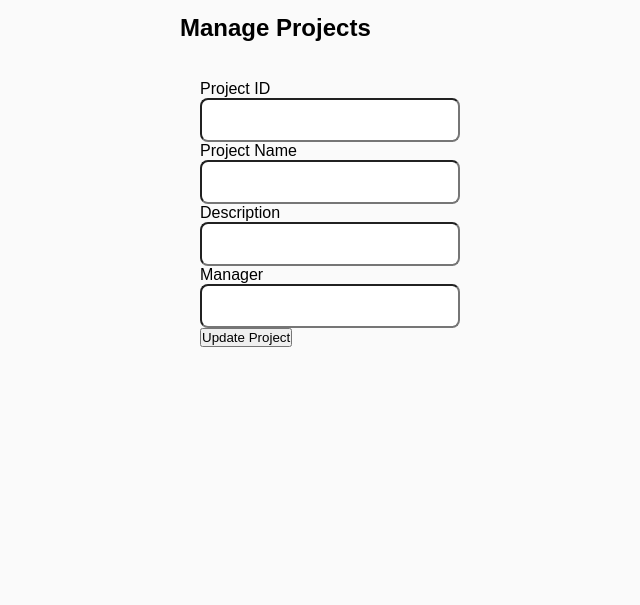
After one commit to Law2point0/Autodesk-Asset-Management, a PHP site: page /Manage-Projects.php in a window 1280 px wide. The commit adds this page. Shown: the part 195-800 px from the top of the page, without its empty margins (310-950 px from the left). Run offline with PHP 8.4, Linux system fonts and the light colour scheme.

Commit message:
made a basic manage projects page which i guess we can use for both the admin and managers. I also added the link to it to the index page so that we can access it easily.

```diff
--- a/Autodesk Asset Manager/Pages/Index.php
+++ b/Autodesk Asset Manager/Pages/Index.php
@@ -19,6 +19,7 @@
             <li><a href="View-Assets-List.php">View-Assets-List</a></li>
             <li><a href="View-Asset.php">Asset Page</a></li>
             <li><a href="View-Projects.php">Project Page</a></li>
+            <li><a href="Manage-Projects.php">Manage Projects Page</a></li>
         </ul>
     </main>
 </body>
--- /dev/null
+++ b/Autodesk Asset Manager/Pages/Manage-Projects.php
@@ -0,0 +1,48 @@
+<!DOCTYPE html>
+<html lang="en">
+<head>
+    <style>
+        form {
+            width: 300px;
+            margin: auto;
+            padding: 20px;
+            border-radius: 8px;
+        }
+        input {
+            width: 100%;
+            height: 30px;
+            margin: 0 auto;
+            padding: 20px;
+            border-radius: 8px;
+
+        }
+    </style>
+    <meta charset="UTF-8">
+    <meta name="viewport" content="width=device-width, initial-scale=1.0">
+    <title>Document</title>
+</head>
+<body>
+    <?php
+        include("NavBar.php");
+    ?>
+    <main>
+        <div class="container">
+
+            <div class="main">
+                <h2>Manage Projects</h2><br>
+                    <form action="#" method="post">
+                    <label for="ProjectID">Project ID</label><br>
+                    <input type="number" id="ProjectID" name="ProjectID" readonly><br>
+                    <label for="ProjectName">Project Name</label><br>
+                    <input type="text" id="ProjectName" name="ProjectName" required><br>
+                    <label for="Description">Description</label><br>
+                    <input type="text" id="Description" name="Description"><br>
+                    <label for="ProjectManager">Manager</label><br>
+                    <input type="number" name="ProjectManager" id="ProjectManager"><br>
+                    <button type="submit">Update Project</button>
+                </form>
+            </div>
+        </div>
+</main>
+</body>
+</html>
```
